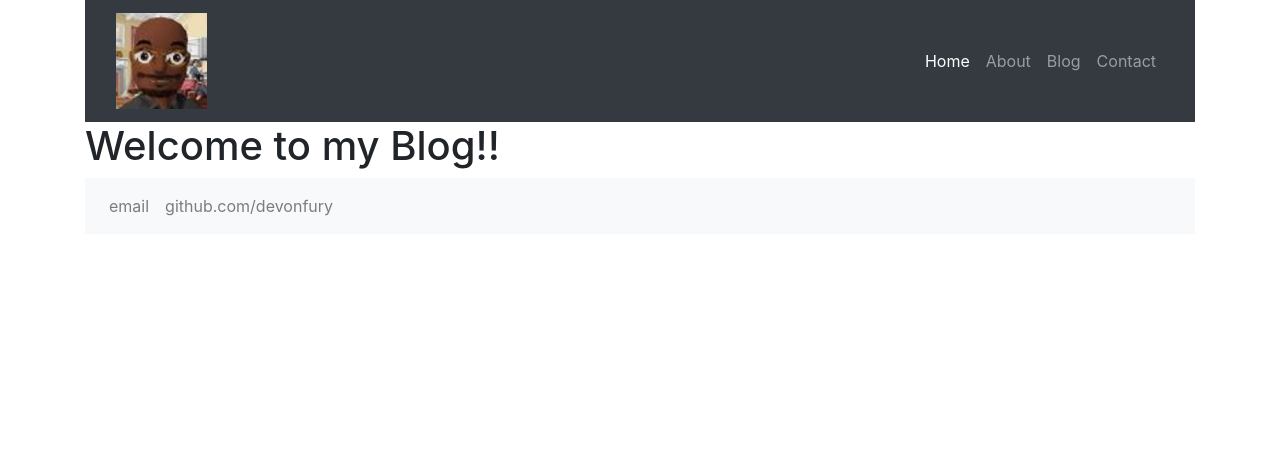
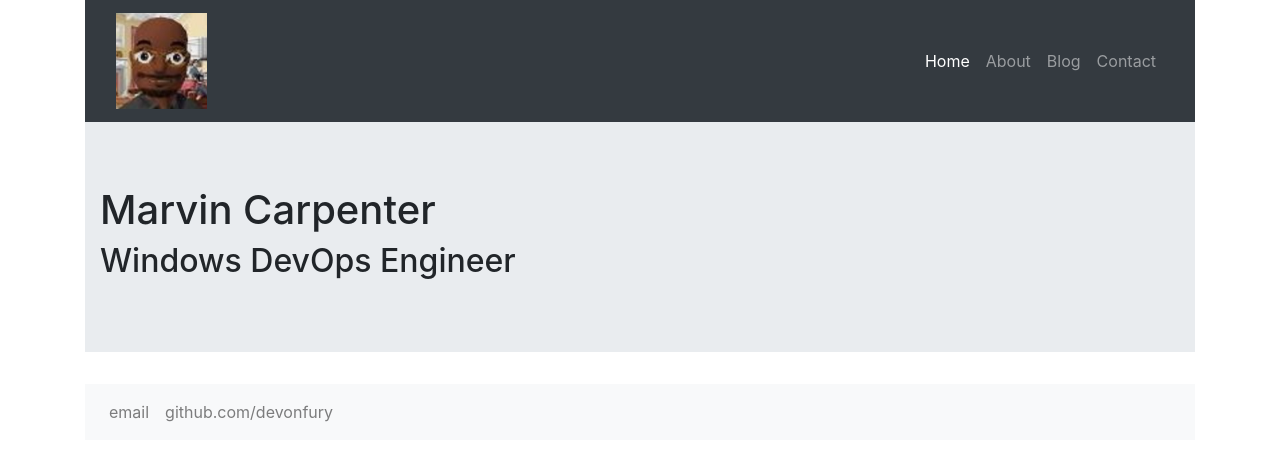
Before and after one commit to devonfury/devonfury.github.io, a Jekyll site: the page built from index.md, in a window 1280 px wide. Shown: the top 461 px of the page. Built offline with Jekyll 4.4.1, drawn with Linux system fonts in a browser that asks for light colours.

Commit message:
trying something different

```diff
--- a/index.md
+++ b/index.md
@@ -2,4 +2,9 @@
 layout: default
 title: Marvin Carpenter
 ---
-# Welcome to my Blog!!
+<div class="jumbotron jumbotron-fluid">
+    <div class="container">
+        <h1>Marvin Carpenter</h1>
+        <h2>Windows DevOps Engineer</h2>
+    </div>
+</div>
```
